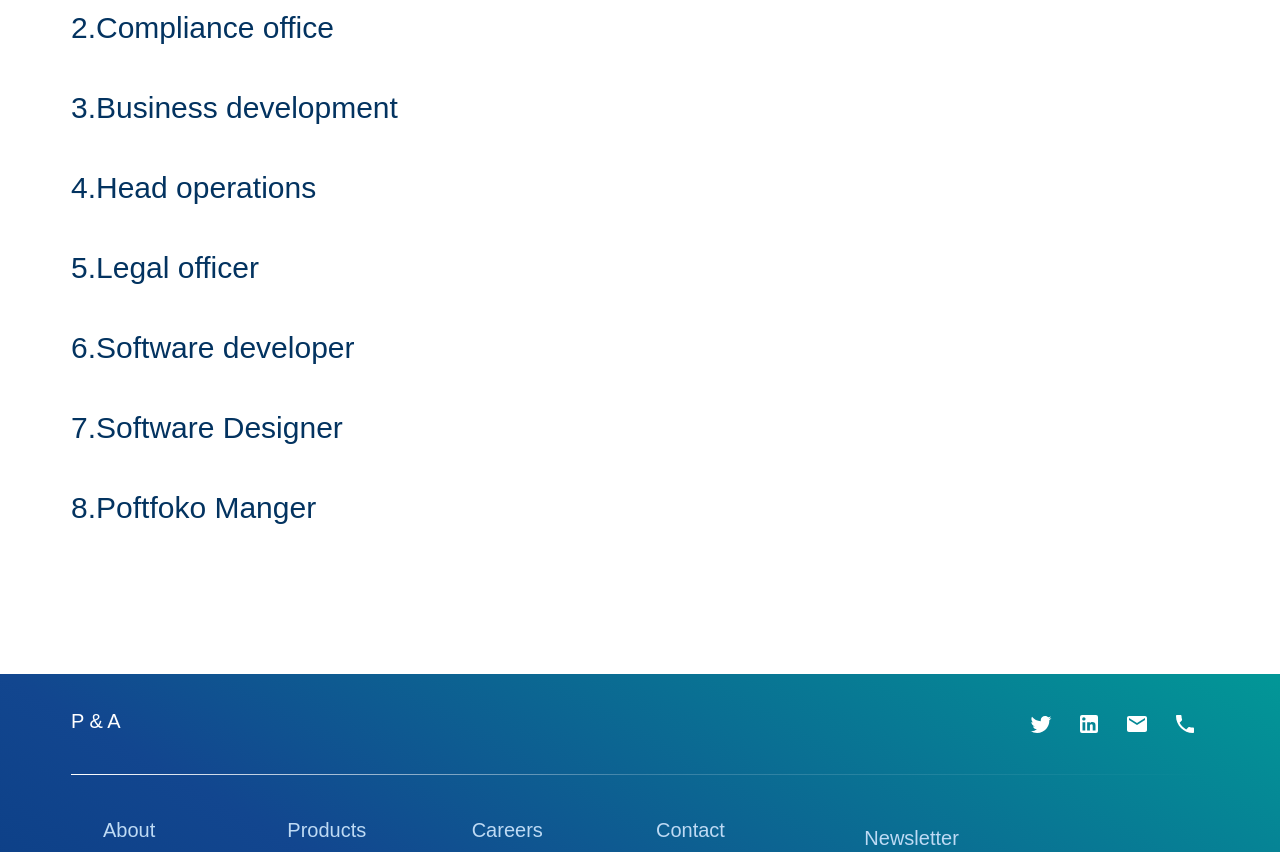
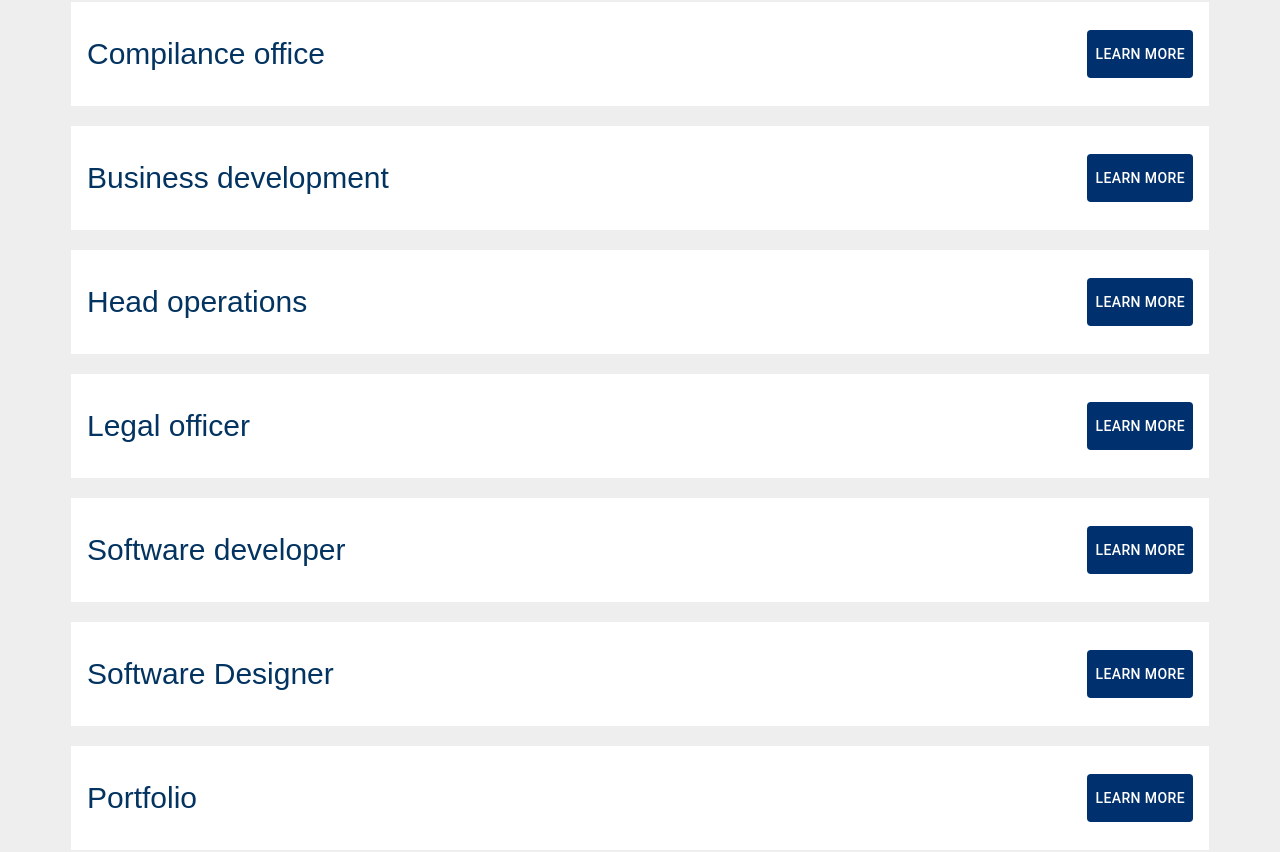
Before and after one commit to CryptoNinja1210/crypto-site, a React (Vite) app: page /careers in a window 1280 px wide. Shown: the part 565-1417 px from the top of the page. Built offline with nearby package versions, Linux system fonts and the light colour scheme; a web font is replaced by a local one.

Commit message:
final commit

```diff
--- a/src/pages/Careers/index.jsx
+++ b/src/pages/Careers/index.jsx
@@ -1,8 +1,6 @@
 import Layout from "../../components/Layout";
-import { Slide } from "react-awesome-reveal";
-import { Fade } from "react-awesome-reveal";
-import { PeterInfo } from "../../data";
 import { CareerInfos } from "../../data";
+import { Button } from "@mui/material";
 
 export default function Careers() {
   return (
@@ -18,11 +16,121 @@ export default function Careers() {
         </div>
       </div>
 
-      <div className="bg-white flex justify-center">
-        <div className="py-32  px-4 text-3xl w-full lg:w-[1170px] text-[#033360]">
-          {CareerInfos.map((item, i) => (
-            <p key={item.name + "_i"} className="pt-6 pb-5">{   i+1 + '.' +item.name}</p>
-          ))}
+      <div className="bg-[#eee] flex justify-center">
+        <div className="py-20  px-4 text-3xl w-full lg:w-[1170px] text-[#033360]">
+
+          <div className="bg-white my-5 flex justify-between">
+            <p className="self-center px-4">Engineering</p>
+            <div className=" py-7 px-4">
+              <Button
+                sx={{
+                  color: "white",
+                  bgcolor: "#00306e",
+                  "&:hover": { bgcolor: "#00306e " },
+                }}
+                className="w-33 h-12">
+                LEARN MORE
+              </Button>
+            </div>
+          </div>
+          <div className="bg-white my-5 flex justify-between">
+            <p className="self-center px-4">Compilance office</p>
+            <div className=" py-7 px-4">
+              <Button
+                sx={{
+                  color: "white",
+                  bgcolor: "#00306e",
+                  "&:hover": { bgcolor: "#00306e " },
+                }}
+                className="w-33 h-12">
+                LEARN MORE
+              </Button>
+            </div>
+          </div>
+          <div className="bg-white my-5 flex justify-between">
+            <p className="self-center px-4">Business development</p>
+            <div className=" py-7 px-4">
+              <Button
+                sx={{
+                  color: "white",
+                  bgcolor: "#00306e",
+                  "&:hover": { bgcolor: "#00306e " },
+                }}
+                className="w-33 h-12">
+                LEARN MORE
+              </Button>
+            </div>
+          </div>
+          <div className="bg-white my-5 flex justify-between">
+            <p className="self-center px-4">Head operations</p>
+            <div className=" py-7 px-4">
+              <Button
+                sx={{
+                  color: "white",
+                  bgcolor: "#00306e",
+                  "&:hover": { bgcolor: "#00306e " },
+                }}
+                className="w-33 h-12">
+                LEARN MORE
+              </Button>
+            </div>
+          </div>
+          <div className="bg-white my-5 flex justify-between">
+            <p className="self-center px-4">Legal officer</p>
+            <div className=" py-7 px-4">
+              <Button
+                sx={{
+                  color: "white",
+                  bgcolor: "#00306e",
+                  "&:hover": { bgcolor: "#00306e " },
+                }}
+                className="w-33 h-12">
+                LEARN MORE
+              </Button>
+            </div>
+          </div>
+          <div className="bg-white my-5 flex justify-between">
+            <p className="self-center px-4">Software developer</p>
+            <div className=" py-7 px-4">
+              <Button
+                sx={{
+                  color: "white",
+                  bgcolor: "#00306e",
+                  "&:hover": { bgcolor: "#00306e " },
+                }}
+                className="w-33 h-12">
+                LEARN MORE
+              </Button>
+            </div>
+          </div>
+          <div className="bg-white my-5 flex justify-between">
+            <p className="self-center px-4">Software Designer</p>
+            <div className=" py-7 px-4">
+              <Button
+                sx={{
+                  color: "white",
+                  bgcolor: "#00306e",
+                  "&:hover": { bgcolor: "#00306e " },
+                }}
+                className="w-33 h-12">
+                LEARN MORE
+              </Button>
+            </div>
+          </div>
+          <div className="bg-white my-5 flex justify-between">
+            <p className="self-center px-4">Portfolio</p>
+            <div className=" py-7 px-4">
+              <Button
+                sx={{
+                  color: "white",
+                  bgcolor: "#00306e",
+                  "&:hover": { bgcolor: "#00306e " },
+                }}
+                className="w-33 h-12">
+                LEARN MORE
+              </Button>
+            </div>
+          </div>
         </div>
       </div>
     </Layout>
--- a/src/pages/Home/index.jsx
+++ b/src/pages/Home/index.jsx
@@ -1,8 +1,6 @@
-import { Button, InputBase } from "@mui/material";
+import { Button } from "@mui/material";
 import Layout from "../../components/Layout";
 import Text from "../../components/Home/text";
-import { Slide } from "react-awesome-reveal";
-import { Fade } from "react-awesome-reveal";
 import { useNavigate } from "react-router-dom";
 
 export default function Home() {
```
Also changed, not shown: src/components/Home/text.jsx (+0 -13 lines).
